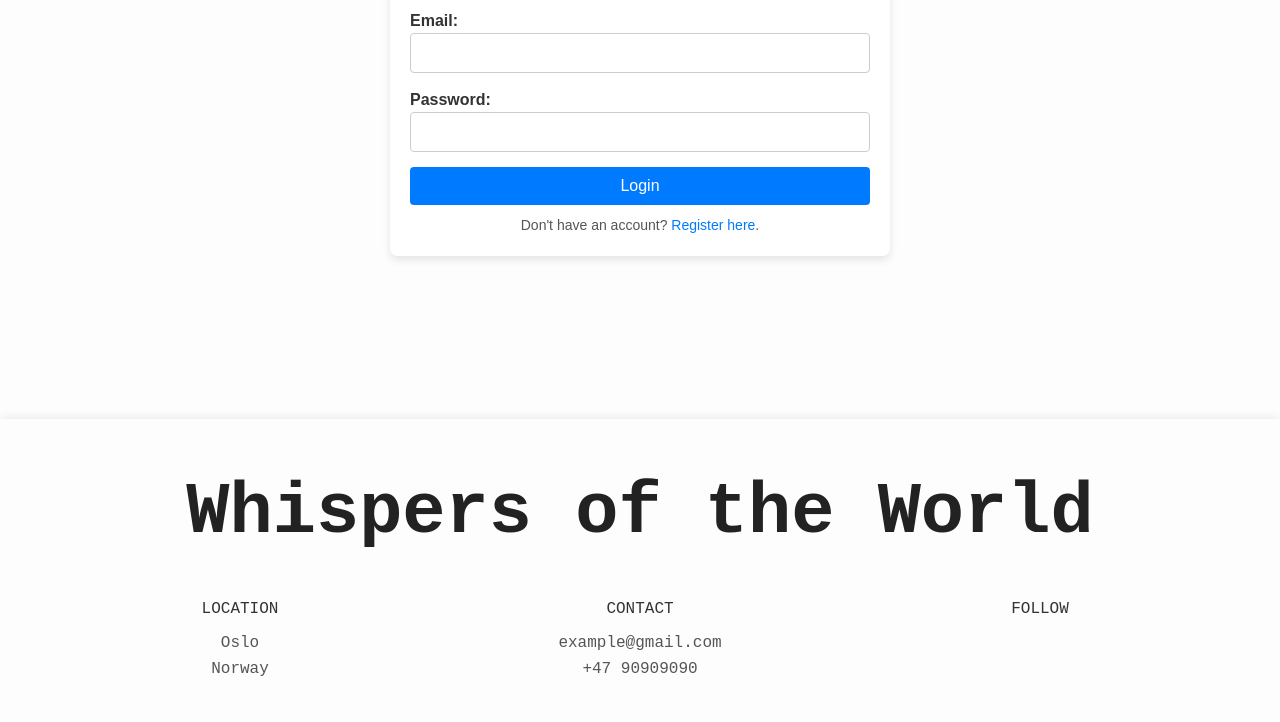
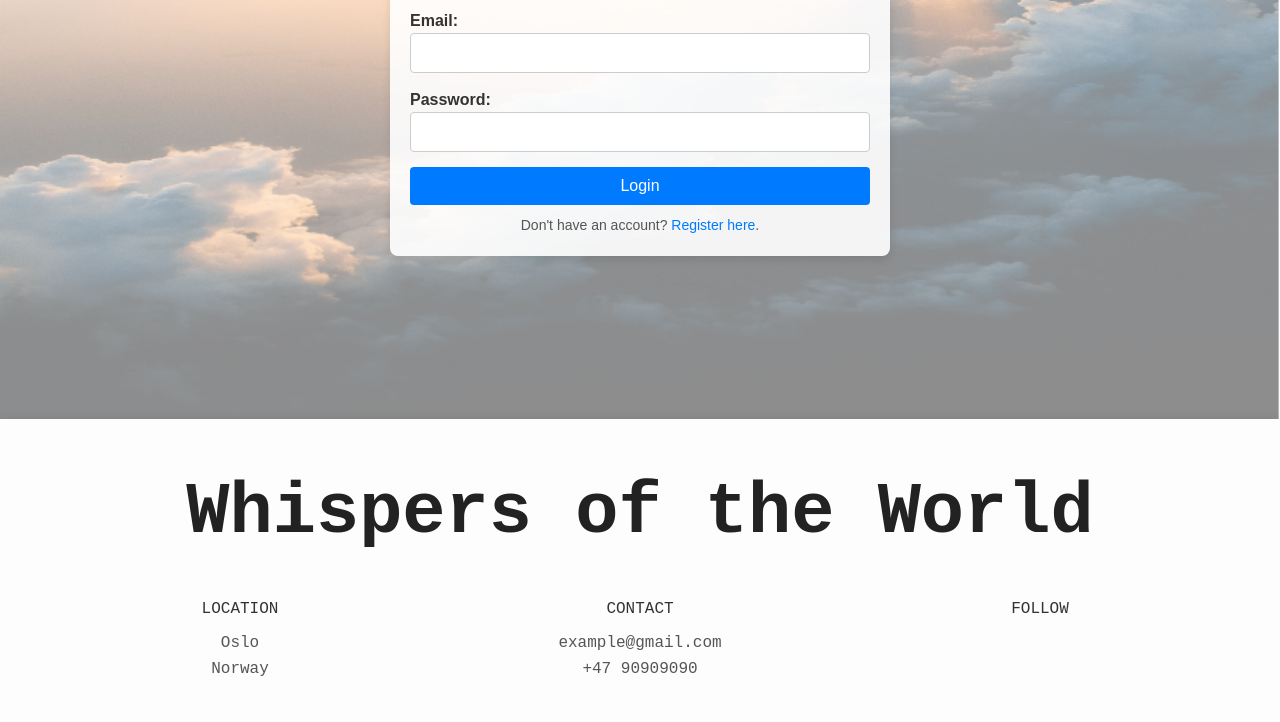
Before and after one commit to T0nj3/project-exam-T0nj3-1, a website: page account/login.html in a window 1280 px wide. Shown: the part 299-1021 px from the top of the page. Drawn offline with Linux system fonts and the light colour scheme.

Commit message:
Update login.css

```diff
--- a/CSS/login.css
+++ b/CSS/login.css
@@ -35,7 +35,7 @@ header {
 }
 
 .background {
-    background: url('./assets/Airplane.png') no-repeat center center fixed;
+    background: url('/assets/Airplane.png') no-repeat center center fixed;
     background-size: cover;
     min-height: calc(100vh - 150px);
     display: flex;
```
